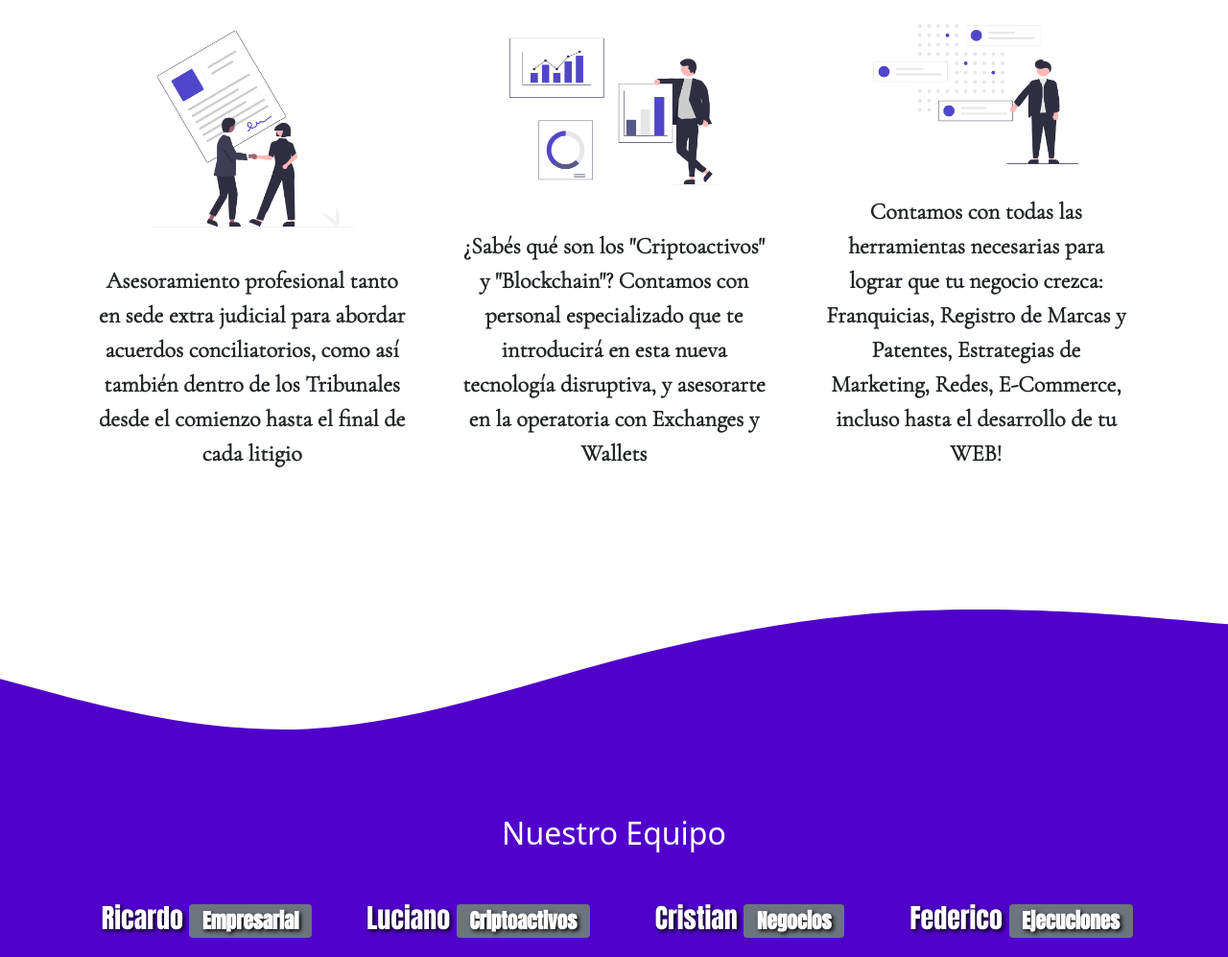
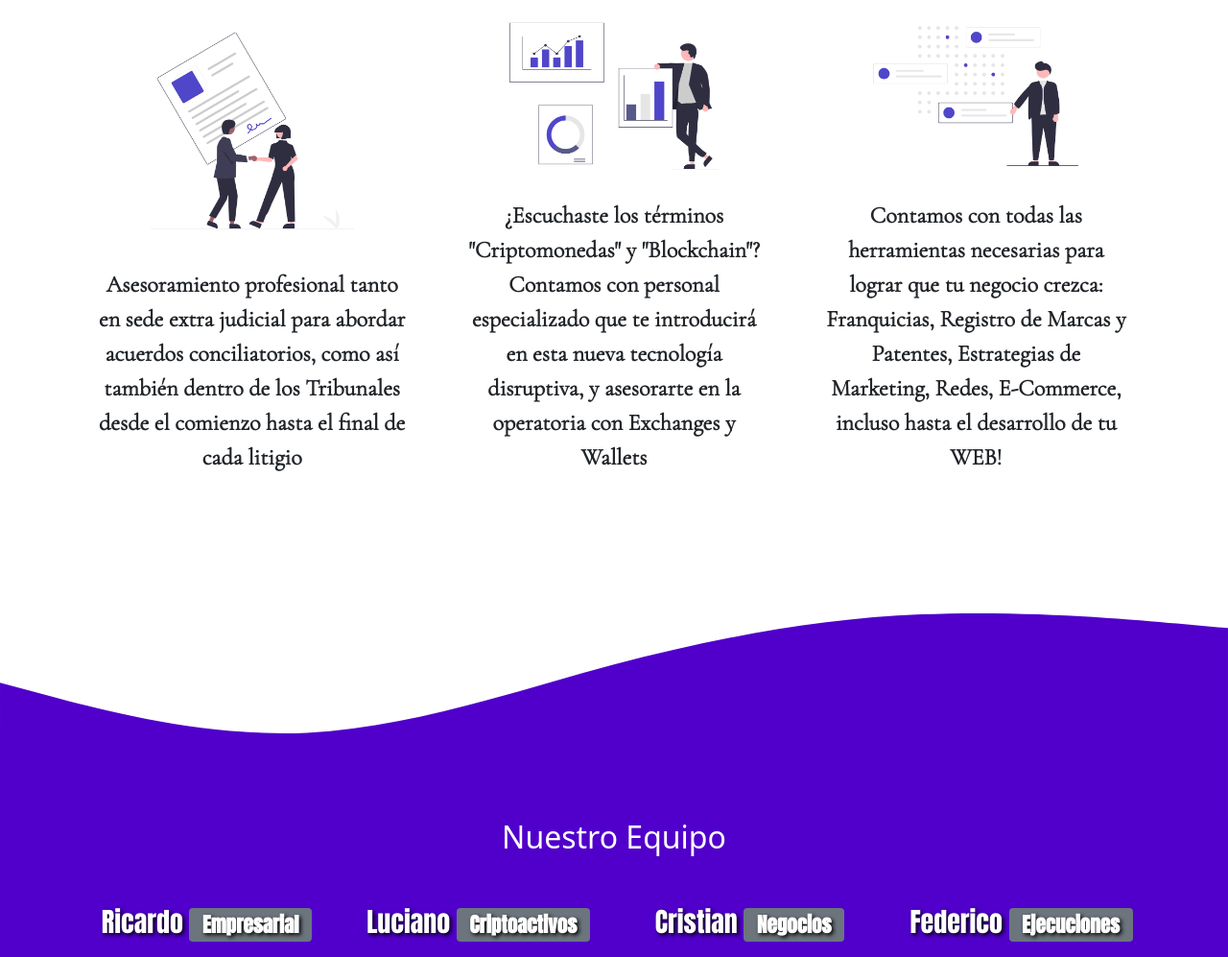
Before and after one commit to LucianoGarriga/mi_repositorio, a website: page index.html in a window 1280 px wide. Shown: the part 1209-2206 px from the top of the page at 96% size. Drawn offline with nearby package versions, Linux system fonts and the light colour scheme; a web font is replaced by a local one.

Commit message:
Cambios cripto index

```diff
--- a/index.html
+++ b/index.html
@@ -93,7 +93,7 @@
             </div>
             <div class="servicios-hijo"  data-aos="fade-up">
               <h3>Criptomonedas</h3>
-              <img class="hijo__img" src="./img/criptos.png" alt="criptomonedas"><p>¿Sabés qué son los "Criptoactivos" y "Blockchain"? Contamos con personal especializado que te introducirá en esta nueva tecnología disruptiva, y asesorarte en la operatoria con Exchanges y Wallets</p>
+              <img class="hijo__img" src="./img/criptos.png" alt="criptomonedas"><p>¿Escuchaste los términos "Criptomonedas" y "Blockchain"? Contamos con personal especializado que te introducirá en esta nueva tecnología disruptiva, y asesorarte en la operatoria con Exchanges y Wallets</p>
             </div>
             <div class="servicios-hijo"  data-aos="fade-right">
               <h3>Negocios</h3>
```
